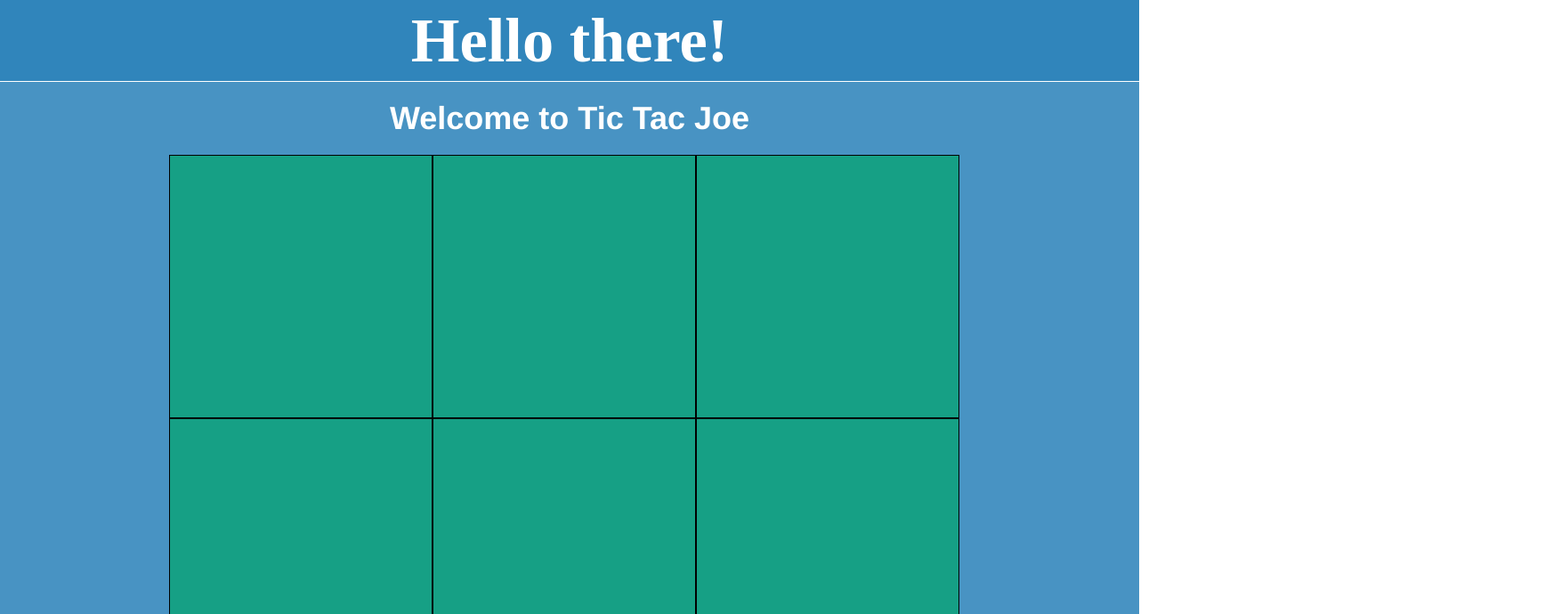
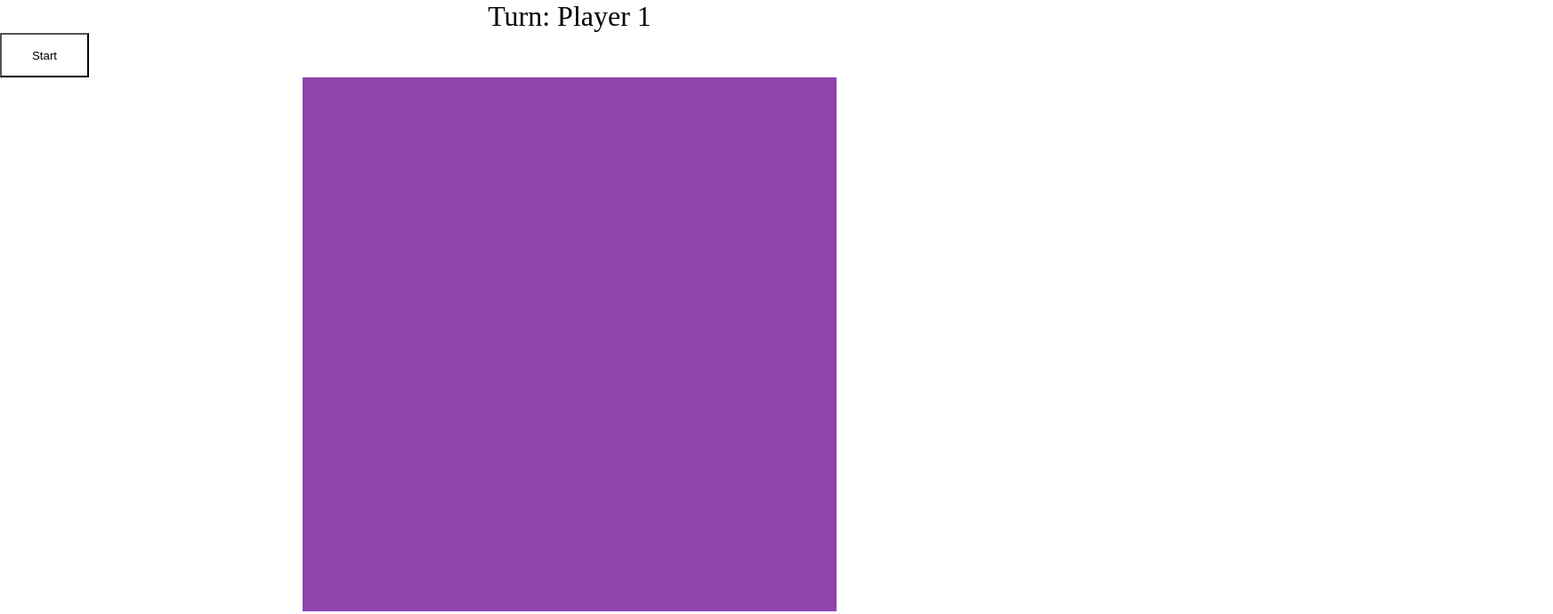
Before and after one commit to andrewwylde/Tic-Tac-Hue, a plain HTML site: page index.html in a window 1280 px wide. Shown: the top 690 px of the page at 89% size, 1745 px wide, since content can reach past the window. Drawn offline with nearby package versions, Linux system fonts and the light colour scheme.

Commit message:
Building rules from scratch again

```diff
--- a/index.html
+++ b/index.html
@@ -7,39 +7,21 @@
 </head>
 <body>
   <div id="wrapper">
-  <div id="welcome">
-      <h1>Hello there!</h1>
-  </div>
-  <div id="content">
-  <div id="message">
-    <h2>Welcome to Tic Tac Joe</h2>
-  </div>
-  <div id="header"></div>
-  <div id="gameboard"><!--
-  <div id="square-container"> -->
-  <div class="square" id="top-left"></div>
-  <div class="square" id="top-middle"></div>
-  <div class="square" id="top-right"></div>
-  <div class="square" id="center-left"></div>
-  <div class="square" id="center"></div>
-  <div class="square" id="center-right"></div>
-  <div class="square" id="bottom-left"></div>
-  <div class="square" id="bottom-middle"></div>
-  <div class="square" id="bottom-right"></div>
-  <!-- </div> -->
-  </div>
-
-  </div>
-  <footer>
+    <div id="content">
+    <div id="player">Turn: Player 1</div>
+    <button type="button" id="start" class="">Start</button>
+      <div id="gameboard">
+      </div>
+    </div>
+  </div><!--
+<footer>
   <ul id="footie">
     <li><a href="http://astoelis.me" title="Blog">Andrew Ellis</a></li>
     <li><a href="mailto:astoellis@gmail.com?subject=tictacjoe" title="Email">Email Me?</a></li>
     <li> <a href="https://github.com/astoellis" title="gitHub">Other Stuff I've Made</a></li>
   </ul>
-</footer>
-  </div>
-</div>
-
+</footer> -->
+<script src="resources/js/tictactoe.js" type="text/javascript" charset="utf-8"></script>
 <script src="resources/js/app.js" type="text/javascript" charset="utf-8"></script>
 </body>
 </html>
--- a/resources/css/style.css
+++ b/resources/css/style.css
@@ -1,69 +1,59 @@
 *{
-  color: white;
+  color: black;
   padding: 0;
   margin: 0 auto;
+  background-color: white;
 }
 #wrapper {
   width: 100%;
   height: 100%;
-  background-color: rgba(41, 128, 185,.85);
 }
+
+.hidden {
+  display: none;
+}
+
+#start {
+  position: relative;
+  margin: 0 auto;
+  width: 100px;
+  height: 50px;
+}
+
+#hidden {
+  margin: 0 auto;
+  width: 100px;
+  height: 50px;
+}
+
 
 #content {
   width: 100%;
   margin: 0px auto;
 }
 
-#message {
-  padding: 20px 0px;
-  margin: 0px auto;
-  width: 50%;
-  font-family: helvetica;
+#player {
+  color: black;
+  font-size: 2em;
   text-align: center;
-  font-size: 1.5em;
-}
-
-#welcome {
-  font-size: 2.2em;
-  text-align: center;
-  padding: 5px 0px;
-  color: white;
-  width: 100%;
-  border-bottom: 1px solid white;
-  background-color: rgba(41, 128, 185,.75);
-}
-
-#header {
-
 }
 
 #gameboard {
-  width:900px;
-  height:900px;
+  width:600px;
+  height:600px;
   margin: 0px auto;
-}
-/*
-#square-container {
-  width: 100%;
-  height: 100%;
-  margin: 0px auto;
-}*/
-
-.neutral {
-
 }
 
 .square {
-  width: 294px;
-  height: 294px;
-  border: 1px solid black;
+  width: 200px;
+  height: 200px;
   float: left;
-  background-color: rgba(22, 160, 133,1.0);
+  background-color: rgba(142, 68, 173,1.0);
 }
 .square:hover {
-  background-color: white;
+  background-color: rgba(155, 89, 182,1.0);
 }
-
+/*
 footer {
   width: 100%;
   background-color: #2980b9;
@@ -72,7 +62,7 @@ footer {
 
 footer ul {
   height: 50px;
-  width: 900px;
+  width: 600px;
   margin: 0px auto;
   padding: 10px 33%;
   font-family: helvetica;
@@ -95,12 +85,12 @@ footer ul li :hover {
 a {
   color: rgba(236, 240, 241,1.0);
   text-decoration: none;
-}
+}*/
 
 .x {
-  background-color: red;
+  background-color: rgba(22, 160, 133,1.0)
 }
 
 .o {
-  background-color: black;
+  background-color: rgba(231, 76, 60,1.0)
 }
--- a/resources/js/app.js
+++ b/resources/js/app.js
@@ -1,14 +1,53 @@
+var TicTacJoe = TicTacJoe || {};
+
+
 $(document).ready(function() {
 
-$('.square').click(function() {
-  //This should change the class of the square to a different indicator.
-  $(this).addClass('x');
-  //We should also then switch turns
-  //Turn should then be set to the opposite player.
+turnNumber = 8;
+playerNum = 1;
 
+
+domEl = $('#gameboard');
+game = TicTacJoe.Game;
+game.init(domEl);
+
+
+$('.start').click(function () {
+  game = TicTacJoe.Game;
+  game.init(domEl);
 });
 
 
+$('.square').click(function() {
+
+if(turnNumber < 9){
 
 
+  var xcoord = $(this).data('x');
+  var ycoord = $(this).data('y');
+
+  var square = game.gameBoard[xcoord][ycoord];
+
+  turnNumber ++;
+
+
+
+} else {
+alert('Game Over');
+$('button:hidden').toggleClass('hidden');
+}
+
+
+
+/*This is the area where I test for win conditions*/
+
+
+// if(turnNumber >=4){
+//   game.testWinner();
+// }
+// console.log('Turn Number: '+ turnNumber);
+
+//Switch turn to Player 2 else switch to player 1
 });
+
+});
--- /dev/null
+++ b/resources/js/board.js
@@ -0,0 +1 @@
+var TicTacJoe = TicTacJoe || {};
--- a/resources/js/tictactoe.js
+++ b/resources/js/tictactoe.js
@@ -1,6 +1,50 @@
 var TicTacJoe = TicTacJoe || {};
 
 
-TicTacJoe.Game = function  (PlayerOneName,PlayerTwoName) {
+TicTacJoe.Game = (function() {
+  var _playerTurn = 0,
+  _gameBoard = [[0,0,0],[0,0,0],[0,0,0]],
+  $boardDomElement;
 
-}
+  function _renderBoard () {
+    var xcounter = 0;
+    var ycounter = 0;
+
+    $boardDomElement.html('');
+
+    for (var i = 0; i < 9; i++) {
+      $boardDomElement.append('<div class="square" data-x = "' + xcounter + '" data-y = "' + ycounter + '"></div>');
+      xcounter++;
+      if (xcounter === 3) {
+        xcounter = 0;
+        ycounter++;
+      }
+      };
+
+  }
+
+  function _init (boardDomElement) {
+    $boardDomElement = boardDomElement;
+    _renderBoard();
+  }
+
+  function _testWin (){
+    console.log('Tested Winner');
+  }
+
+
+  return {
+    init: _init,
+    renderBoard: _renderBoard,
+    gameBoard: _gameBoard,
+    testWinner: _testWin
+  };
+}) ();
+
+
+// Two-dimensional array
+// given a  board, is this state valid?
+// one-dimensional - 0x+3y
+// two-dimensional - x and $apply
+// var board = new Board();
+// b.getSquareAt(x,y);
```
